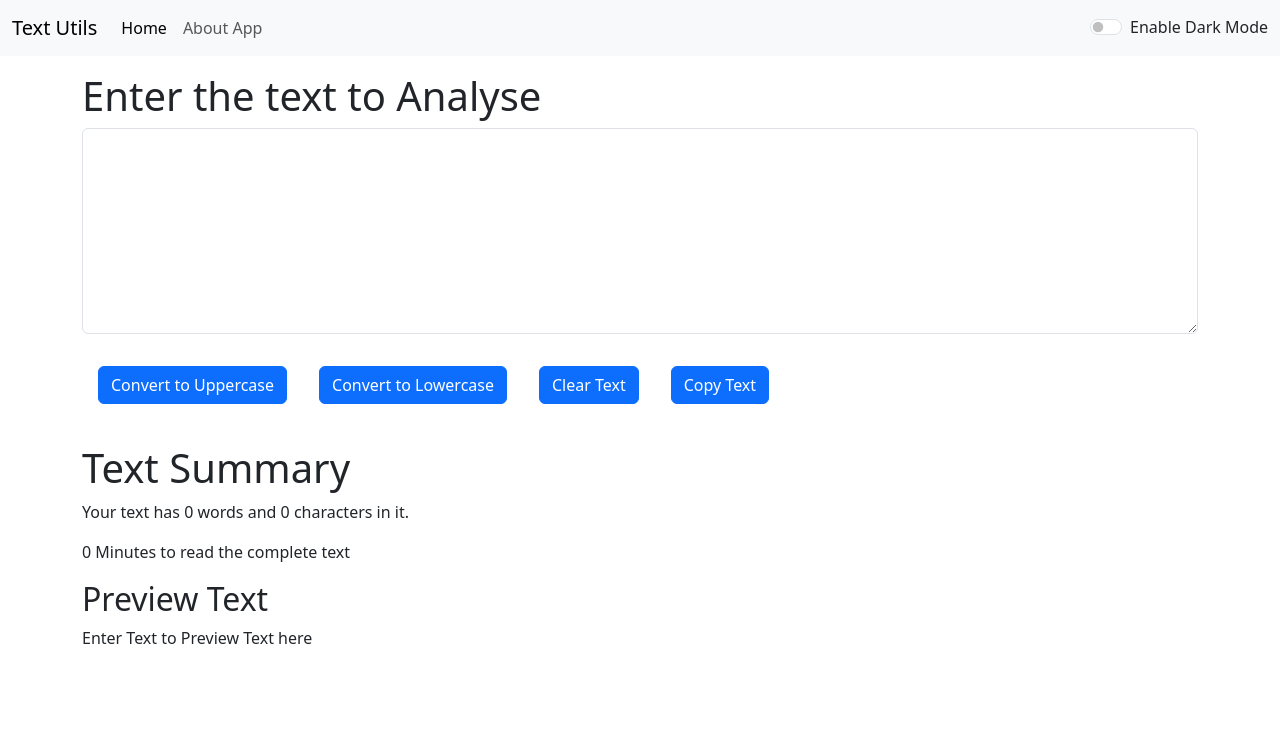
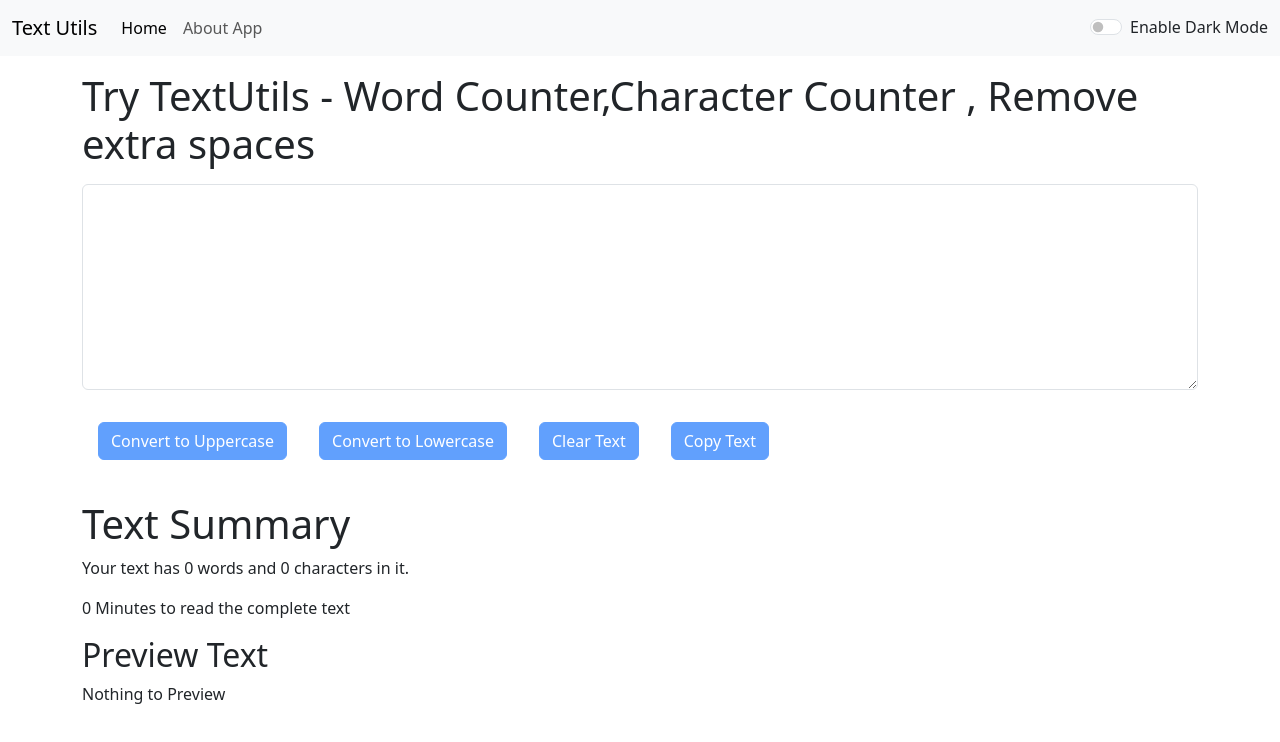
Before and after one commit to Umang-saxena/Text-Utils, a React (Create React App) app: page / in a window 1280 px wide. Shown: the top 742 px of the page. Built offline with nearby package versions, Linux system fonts and the light colour scheme.

Commit message:
Final Commit of TextUtils App

```diff
--- a/public/index.html
+++ b/public/index.html
@@ -7,11 +7,11 @@
     <meta name="theme-color" content="#000000" />
     <meta
       name="description"
-      content="Text Utils is a utility than can be used to manipulate text in the way you want"
+      content="Text Utils is a word counter and character counting utility which can be used to manipulate text in the way you want. You can remove extra spaces,copy the manipulated text as well and convert your text from uppercase to lowecase and lowercase to upprecase"
     />
     <link rel="apple-touch-icon" href="./apple-touch-icon.png" />
     <link rel="manifest" href="%PUBLIC_URL%/manifest.json" />
-    <title>Text Utils- Home</title>
+    <title>Text Utils- Word counter | character counter | uppercase to lowerecase | lowercase to uppercase</title>
     <link href="https://cdn.jsdelivr.net/npm/bootstrap@5.3.0/dist/css/bootstrap.min.css" rel="stylesheet" integrity="sha384-9ndCyUaIbzAi2FUVXJi0CjmCapSmO7SnpJef0486qhLnuZ2cdeRhO02iuK6FUUVM" crossorigin="anonymous">
   </head>
   <body>
--- a/src/App.js
+++ b/src/App.js
@@ -24,7 +24,7 @@ function App() {
     <div className="container my-3">
     </div>
       <Routes>
-        <Route exact path='/' element={<TextForm heading="Enter the text to Analyse" mode={mode}/>} />
+        <Route exact path='/' element={<TextForm heading="Try TextUtils - Word Counter,Character Counter , Remove extra spaces " mode={mode}/>} />
         <Route exact path='about' element={<About mode={mode}/>}/>
       </Routes>
     </BrowserRouter>
--- a/src/components/Navbar.js
+++ b/src/components/Navbar.js
@@ -36,9 +36,9 @@ export default function Navbar(props) {
             </li>
           </ul>
         </div>
-        <div class={`form-check form-switch text-${props.mode==='light'?'dark':'light'}`}>
-          <input class="form-check-input" onClick={props.toggleMode} type="checkbox" role="switch" id="flexSwitchCheckDefault" />
-          <label class="form-check-label" htmlFor="flexSwitchCheckDefault">{`Enable ${props.mode==='light'?'Dark':'Light'} Mode`}</label>
+        <div className={`form-check form-switch text-${props.mode==='light'?'dark':'light'}`}>
+          <input className="form-check-input" onClick={props.toggleMode} type="checkbox" role="switch" id="flexSwitchCheckDefault" />
+          <label className="form-check-label" htmlFor="flexSwitchCheckDefault">{`Enable ${props.mode==='light'?'Dark':'Light'} Mode`}</label>
         </div>
       </div>
     </nav>
--- a/src/components/TextForm.js
+++ b/src/components/TextForm.js
@@ -30,7 +30,7 @@ export default function TextForm(props) {
     return (
         <>
         <div className="container">
-            <h1 className={`text-${props.mode==='light'?'dark':'light'}`}>{props.heading}</h1>
+            <h1 className={`text-${props.mode==='light'?'dark':'light'} mb-3`}>{props.heading}</h1>
             <div className="mb-3">
                 <textarea
                     className="form-control"
@@ -40,17 +40,17 @@ export default function TextForm(props) {
                     rows="8"
                 ></textarea>
             </div>
-            <button className="btn btn-primary mx-3 my-3" onClick={handleUpClick} >Convert to Uppercase</button>
-            <button className="btn btn-primary mx-3 my-3" onClick={handleLowClick} >Convert to Lowercase</button>
-            <button className="btn btn-primary mx-3 my-3" onClick={handleTextClear} >Clear Text</button>
-            <button className="btn btn-primary mx-3 my-3" onClick={handleCopyText} >Copy Text</button>
+            <button disabled={text.length===0} className="btn btn-primary mx-3 my-3" onClick={handleUpClick} >Convert to Uppercase</button>
+            <button disabled={text.length===0} className="btn btn-primary mx-3 my-3" onClick={handleLowClick} >Convert to Lowercase</button>
+            <button disabled={text.length===0} className="btn btn-primary mx-3 my-3" onClick={handleTextClear} >Clear Text</button>
+            <button disabled={text.length===0} className="btn btn-primary mx-3 my-3" onClick={handleCopyText} >Copy Text</button>
         </div>
         <div className="container my-4 ">
             <h1 className={`text-${props.mode==='light'?'dark':'light'}`}>Text Summary</h1>
             <p className={`text-${props.mode==='light'?'dark':'light'}`}> Your text has {text.split(" ").filter((element)=>{return element.length!==0}).length} words and {text.split(" ").filter((element)=>{return element!==''}).length} characters in it.</p>
             <p className={`text-${props.mode==='light'?'dark':'light'}`}> {0.008 * text.split(" ").filter((element)=>{return element==" "}) .length} Minutes to read the complete text</p>
             <h2 className={`text-${props.mode==='light'?'dark':'light'}`}>Preview Text</h2>
-            <p className={`text-${props.mode==='light'?'dark':'light'}`}>{text.split(" ").filter((element)=>{return element==" "}).length>0 ? text : "Enter Text to Preview Text here"}</p>
+            <p className={`text-${props.mode==='light'?'dark':'light'}`}>{text.split(" ").filter((element)=>{return element==" "}).length>0 ? text : "Nothing to Preview"}</p>
         </div>
         </>
     );
```
